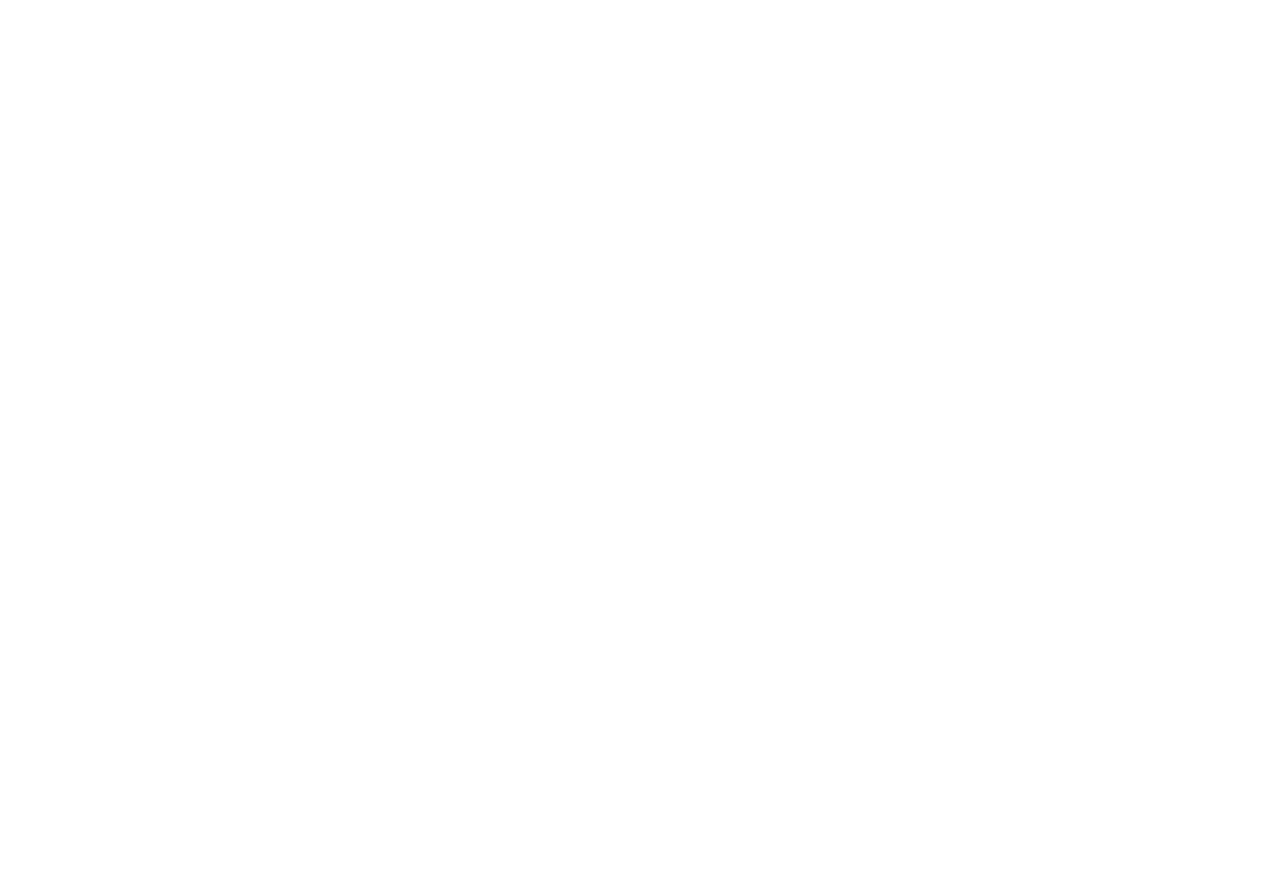
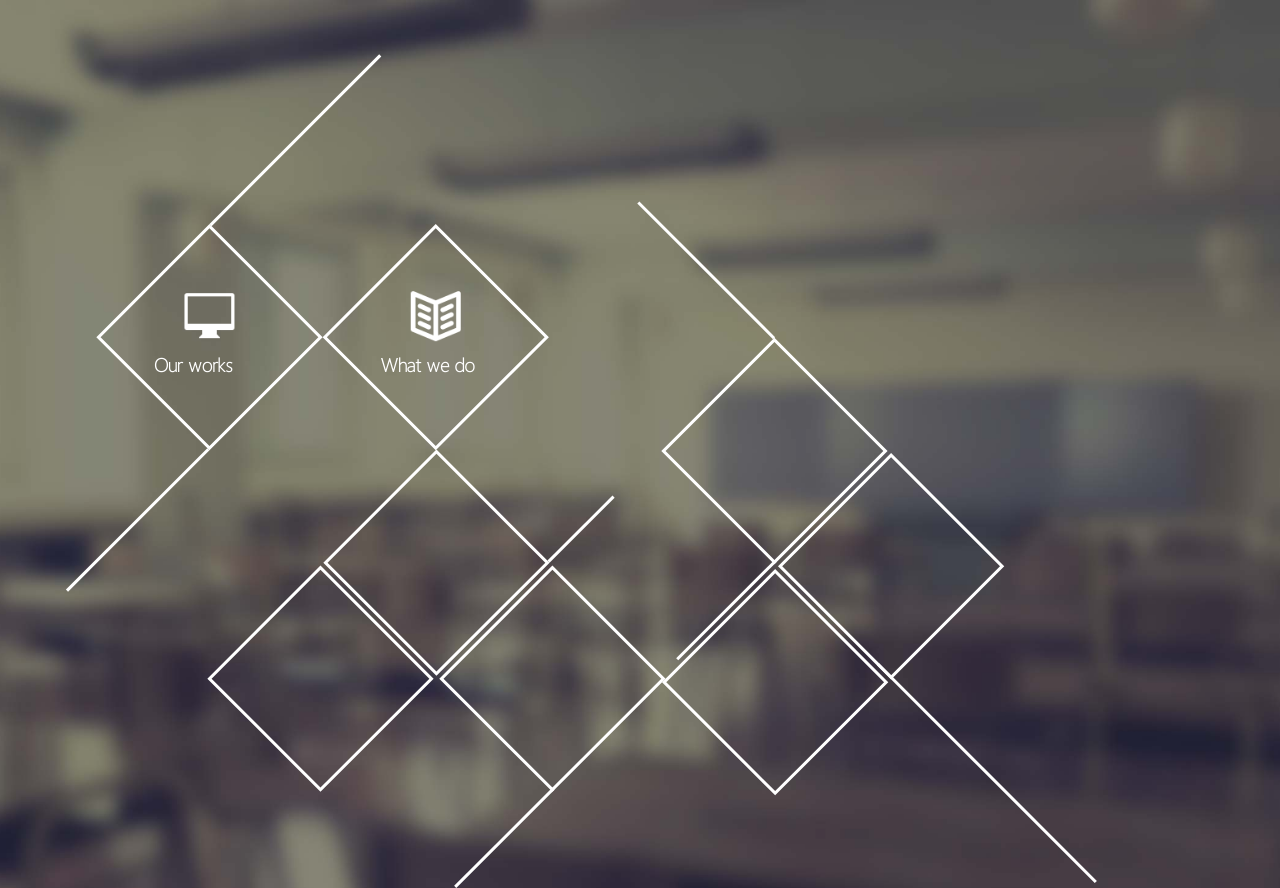
Before and after one commit to corvusnigra/portfolio, a website: page app/index.html in a window 1280 px wide. Shown: the top 888 px of the page. Before the commit the page ends 800 px from the top, so only its background shows below. Drawn offline with Linux system fonts and the light colour scheme; a web font is replaced by a local one.

Commit message:
make header

```diff
--- a/app/index.html
+++ b/app/index.html
@@ -42,7 +42,32 @@
 </head>
 
 <body>
-
+	<header>
+		<div class="header-content">
+			<div class="header-top-line">
+				<div class="header-element header-element_long-one header-element_bd-btm"></div>
+				<div class="header-element">
+					<div class="our-works">
+						<span>Our works</span>
+					</div>
+				</div>
+				<div class="header-element header-element_long-two header-element_bd-top"></div>
+				<div class="header-element header-element_logo"></div>
+				<div class="header-element">
+					<div class="what-we-do">
+						<span>What we do</span>
+					</div>
+				</div>
+				<div class="header-element header-element_first"></div>
+				<div class="header-element header-element_margin header-element_line-btm"></div>
+				<div class="header-element header-element_last header-element_line-right"></div>
+				<div class="header-element header-element_about-us header-element_line-left"></div>
+				<div class="header-element header-element_margin-btm header-element_line-left"></div>
+				<div class="header-element header-element_fl-right header-element_btm-vertical"></div>
+				<div class="header-element header-element_margin header-element_fl-right"></div>
+			</div>
+		</div>
+	</header>
 
 
 	<div class="hidden"></div>
--- a/sass/fonts.sass
+++ b/sass/fonts.sass
@@ -1,3 +1,5 @@
 @import "bourbon"
 
 +font-face("RobotoRegular", "../fonts/RobotoRegular/RobotoRegular", $file-formats: eot woff ttf)
++font-face("HomizioNova", "../fonts/HomizioNova/regular", $file-formats: eot woff ttf)
++font-face("HomizioNovaLight", "../fonts/HomizioNova/light", $file-formats: eot woff ttf)
--- a/sass/header.sass
+++ b/sass/header.sass
@@ -11,49 +11,135 @@ body
 	min-width: 320px
 	position: relative
 	line-height: 1.6
-	font-family: "RobotoRegular", sans-serif
+	font-family: "HomizioNova", sans-serif
 	overflow-x: hidden
 
 .hidden
 	display: none
 
-//$main_layout: layout(12 .5 fluid float inside)
-.testing3
-	+container(1170px)
-	&>div
-		text-align: center
-		+span(4 of 12)
-		+breakpoint(max-width 900px)
-		 +span(12)
-		 +gutter(1)
-#fullpage
-	text-align: center
+header
+	min-height: 1000px
+	background: url(/img/bg_header.jpg)
+	background-position: top center
+	background-size: cover
+.header-content
+	+container(1200px)
+	position: relative
 
-#myMenu
-	position: fixed
-	list-style-type: none
-	margin: 0
-	padding: 0
-	z-index: 100
-	li
-		display: inline-block
-		a
-			padding: 10px 20px
-			display: inline-block
-			background: rgba(0,0,0, .4)
-			border-radius: 3px
-			text-decoration: none
-			color: #000
-li.active
-	a
-		background: #000
+.header-element
+	width: 160px
+	height: 160px
+	border: 3px solid #fff
+	float: left
+	display: table-cell
+	position: relative
+
+
+	&_long-two
+		width: 240px
+		border: none
+	&_long-one
+		width: 200px
+		border: none
+	&_logo
+		width: 360px
+		border: none
+	&_bd-top
+		border-top: 3px solid #fff
+	&_bd-btm
+		border-bottom: 3px solid #fff
+	&_margin
+		margin: 0 4px
+	&_first
+		margin-left: 37px
+	&_last
+		width: 315px
+		border: none
+	&_line-btm
+		&::before
+			content: ''
+			height: 3px
+			width: 60%
+			background: #fff
+			position: absolute
+			bottom: -3px
+			right: -62%
+
+	&_line-right
+		&::before
+			content: ''
+			height: 120%
+			width: 3px
+			background: #fff
+			position: absolute
+			bottom: 0
+			right: 0
+	&_about-us
+		margin: 4px 158px 0 201px
+
+	&_margin-btm
+		margin-bottom: 4px
+	&_fl-right
+		float: right
+
+	&_line-left
+		&::before
+			content: ''
+			background: #fff
+			position: absolute
+			height: 3px
+			width: 90%
+			right: 100%
+			bottom: -3px
+
+	&_btm-vertical
+		&::before
+			content: ''
+			height: 120%
+			width: 3px
+			background: #fff
+			position: absolute
+			height: 200%
+			bottom: -189%
+			left: -3px
+
+.header-top-line
+	width: 680px
+	transform-origin: 100%
+	transform: rotate(-45deg)
+	position: absolute
+	top: -120px
+
+.our-works
+	background: url(/img/icon_monitor.png) no-repeat
+	background-position: center 30%
+	background-size: 50px
+	transform: rotate(45deg)
+	width: 100%
+	height: 100%
+	cursor: pointer
+	span
 		color: #fff
-// .testing3
-// 	@include container(80%)
-// 	&>div
-// 		text-align: center
-// 		@include span(4 of $main_layout)
-// 		@include breakpoint(max-width 900px)
-// 			@include span(6 of $main_layout)
-// 			&:nth-child(3)
-// 				@include full
+		font-size: 20px
+		width: 110px
+		position: absolute
+		bottom: 20%
+		left: 50%
+		transform: translate(-50%)
+
+.what-we-do
+	background: url(/img/icon_book.png) no-repeat
+	background-position: center 30%
+	background-size: 50px
+	transform: rotate(45deg)
+	width: 100%
+	height: 100%
+	cursor: pointer
+	span
+		color: #fff
+		font-size: 20px
+		width: 110px
+		position: absolute
+		bottom: 20%
+		left: 50%
+		transform: translate(-50%)
--- a/sass/susy.scss
+++ b/sass/susy.scss
@@ -11,10 +11,10 @@ $susy: (
   global-box-sizing: content-box,
   last-flow: to,
   debug: (
-    image: show,
-    color: rgba(#66f, .25),
-    output: background,
-    toggle: top right,
+    // image: show,
+    // color: rgba(#66f, .25),
+    // output: background,
+    // toggle: top right,
   ),
   use-custom: (
     background-image: true,
```
Also changed, not shown: app/css/fonts.min.css, app/css/header.min.css, app/fonts/HomizioNova/italic.otf (added), app/fonts/HomizioNova/light italic.ttf (added), app/fonts/HomizioNova/light.otf (added), app/fonts/HomizioNova/light.ttf (added), app/fonts/HomizioNova/regular.otf (added), app/fonts/HomizioNova/regular.ttf (added), app/img/bg_header.jpg (added), app/img/icon_book.png (added), app/img/icon_monitor.png (added).
